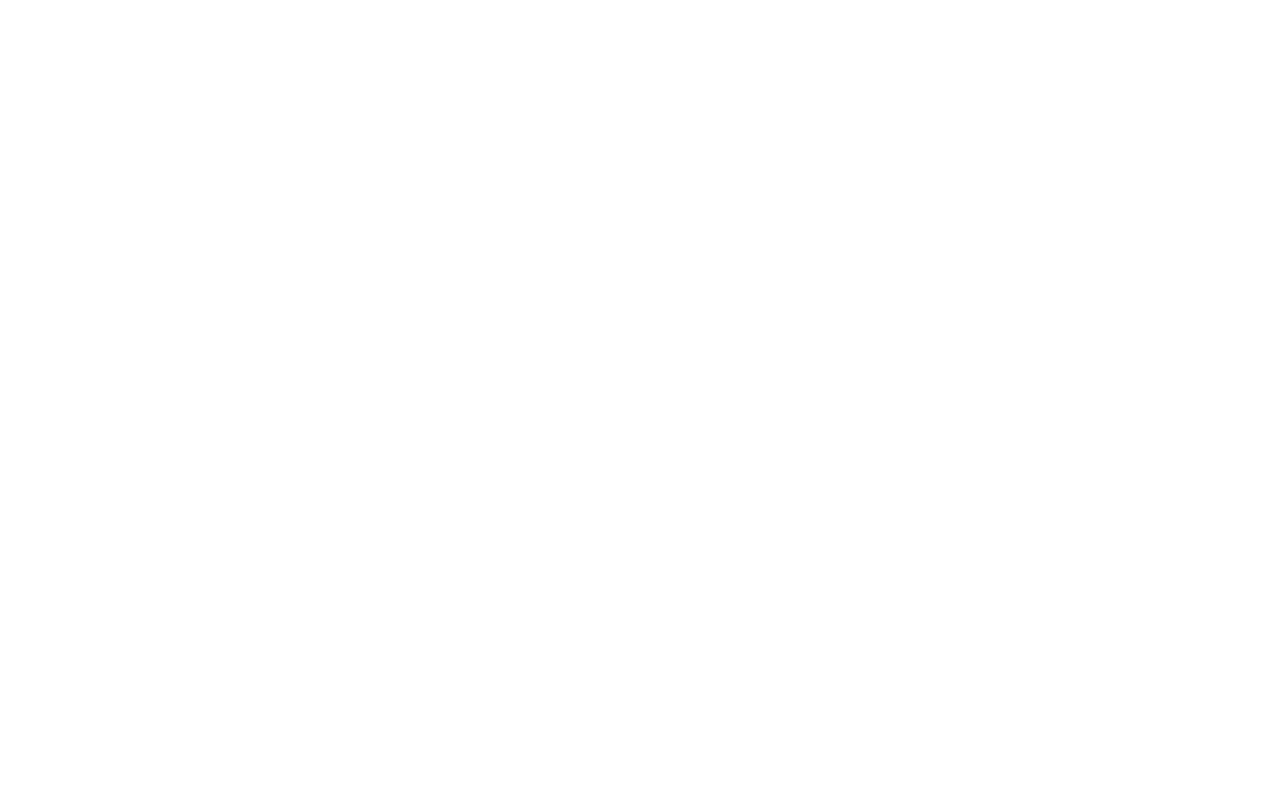
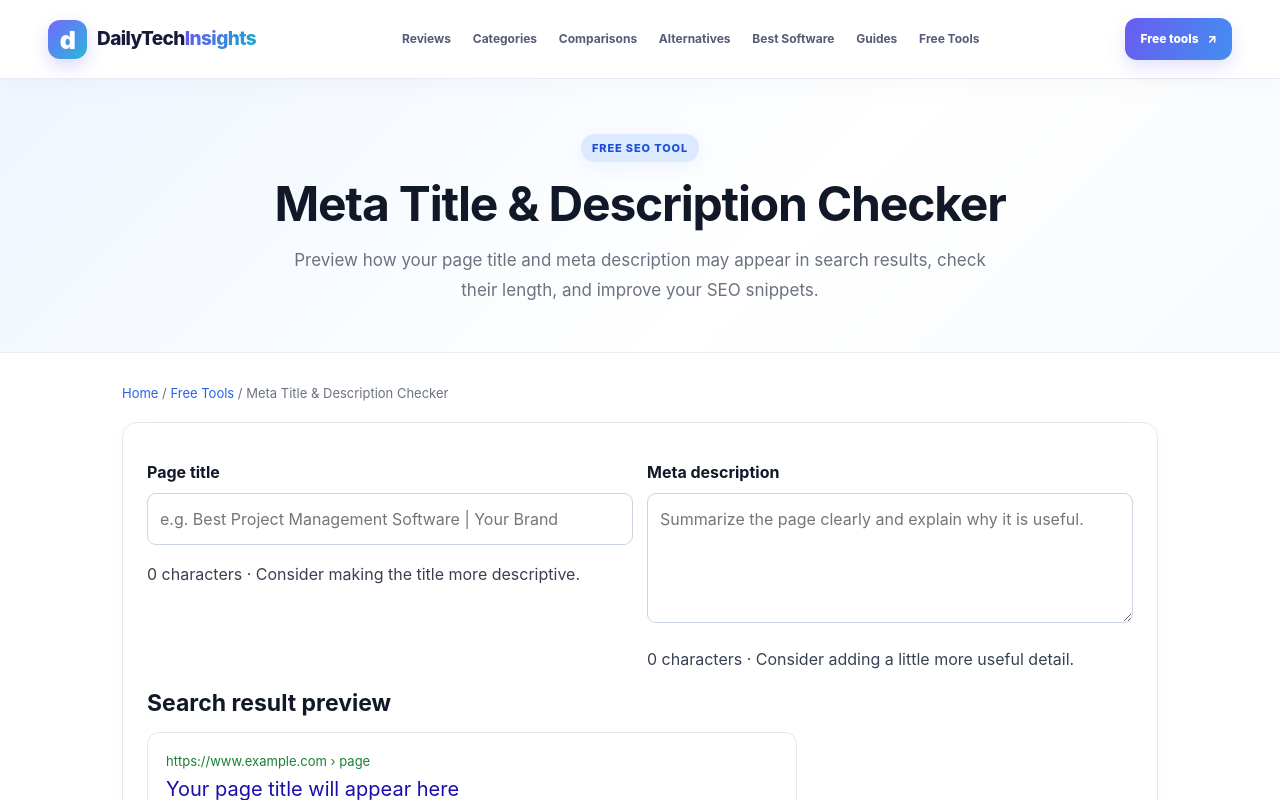
Before and after one commit to franklinctapley-del1122/dailytechinsights, a Next.js app in the folder react-app/: page /tools/meta-title-description-checker in a window 1280 px wide. Before the commit this address had no page. Shown: the top 800 px of the page. Built offline with nearby package versions, Linux system fonts and the light colour scheme.

Commit message:
Add SEO metadata page for meta title checker

```diff
--- /dev/null
+++ b/react-app/app/tools/meta-title-description-checker/page.tsx
@@ -0,0 +1,13 @@
+import type { Metadata } from "next";
+import FreeToolClient from "@/components/FreeToolClient";
+
+export const metadata: Metadata = {
+  title: "Free Meta Title & Description Checker | DailyTechInsights",
+  description: "Check SEO title and meta description character counts, preview a search snippet, and improve your page metadata with this free browser-based tool.",
+  alternates: { canonical: "https://www.dailytechinsights.com/tools/meta-title-description-checker/" },
+  robots: { index: true, follow: true },
+};
+
+export default function MetaTitleDescriptionCheckerPage() {
+  return <FreeToolClient tool="meta" />;
+}
```
